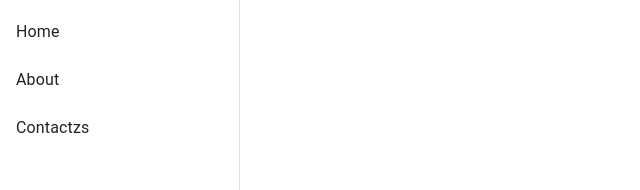
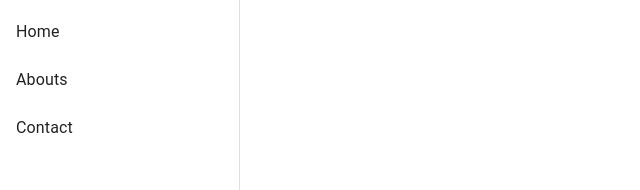
Before and after one commit to johnpackercoaching/reactv1, a React (Create React App) app: page / in a window 1280 px wide. Shown: the top 190 px of the page, without its empty margins (0-640 px from the left). Built offline with nearby package versions, Linux system fonts and the light colour scheme.

Commit message:
Update App.js

```diff
--- a/src/App.js
+++ b/src/App.js
@@ -9,7 +9,7 @@ import {
 } from '@mui/material';
 
 function App() {
-  const menuItems = ['Home', 'About', 'Contactzs'];
+  const menuItems = ['Home', 'Abouts', 'Contact'];
 
   return (
     <Box sx={{ display: 'flex' }}>
```
